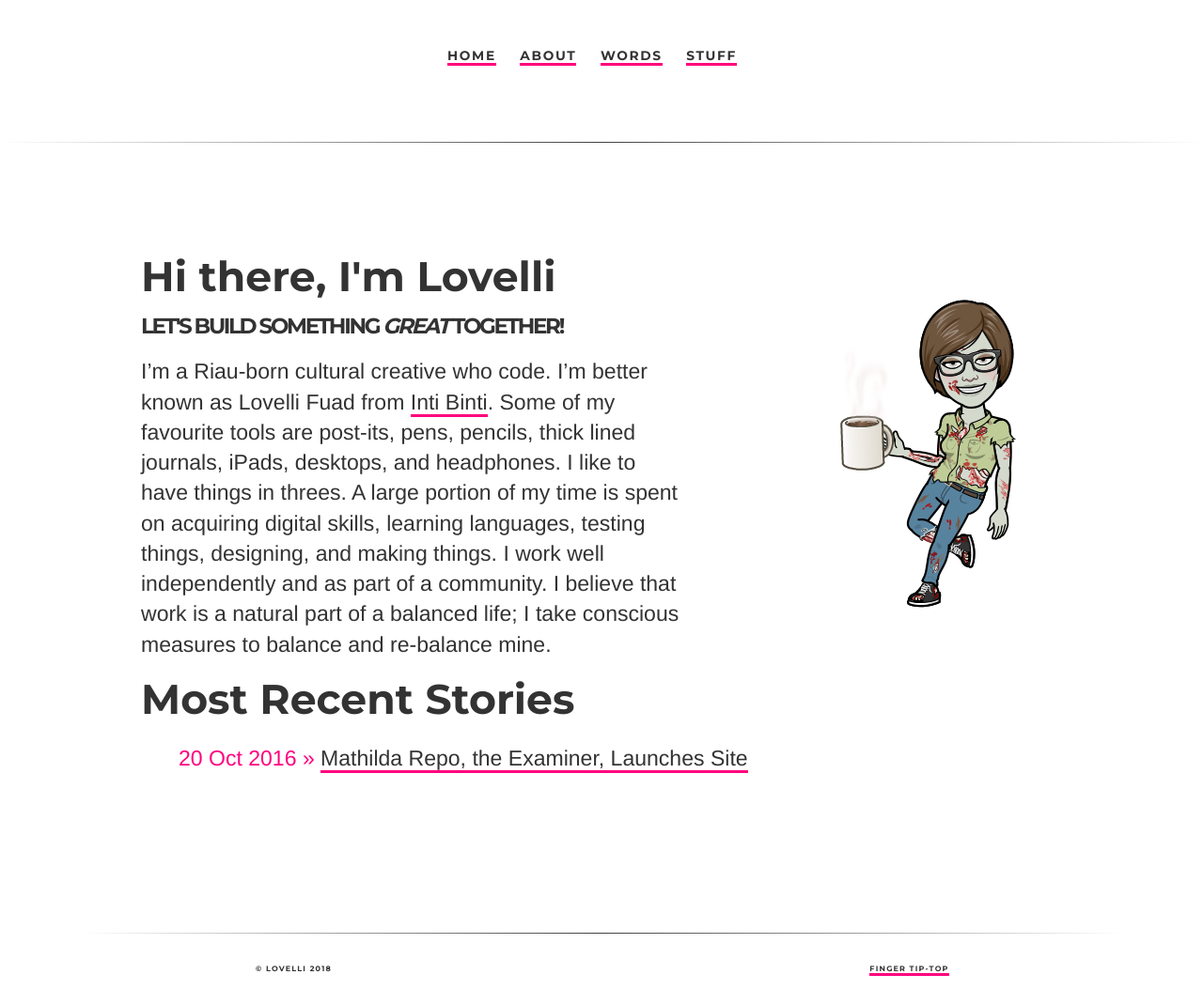
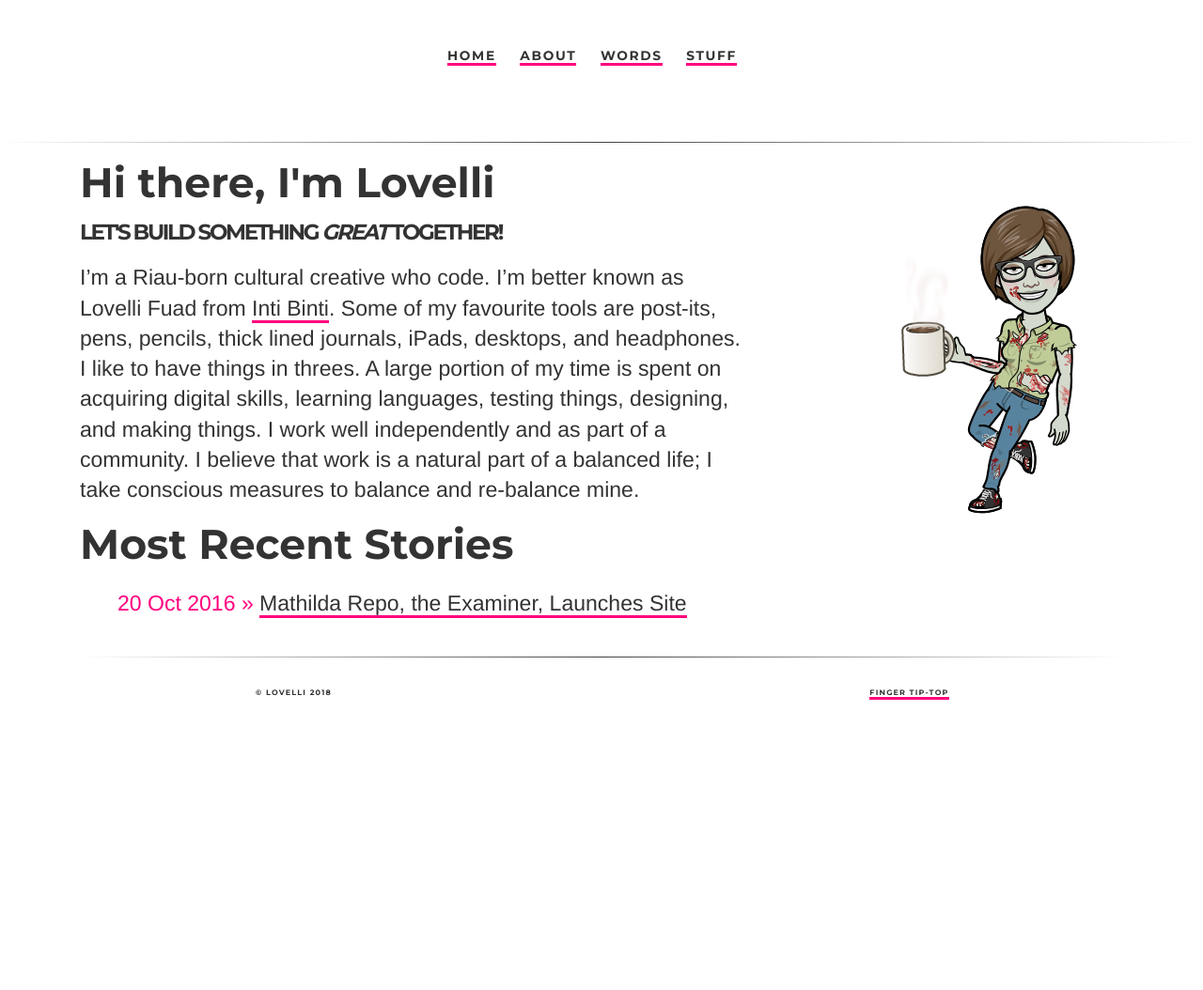
Before and after one commit to ariesti/ariesti.github.io, a Jekyll site: the page built from index.html, in a window 1280 px wide. Shown: the whole page at 94% size. Built offline with Jekyll 4.4.1, drawn with Linux system fonts in a browser that asks for light colours; after the commit the page ends 900 px from its top, so only the background shows below that.

Commit message:
Update main.css

```diff
--- a/css/main.css
+++ b/css/main.css
@@ -98,12 +98,12 @@
 .about { width: 85%; margin: 0 auto; }
 
 /* Divs */
-#page {
+.page {
 	clear: both;
 	max-width: 980px;
 	margin: 0 auto;
-	padding-top: 100px;
-	padding-bottom:100px;
+	padding-top: 0;
+	padding-bottom: 0;
 	border: 0;
 }
 
```
